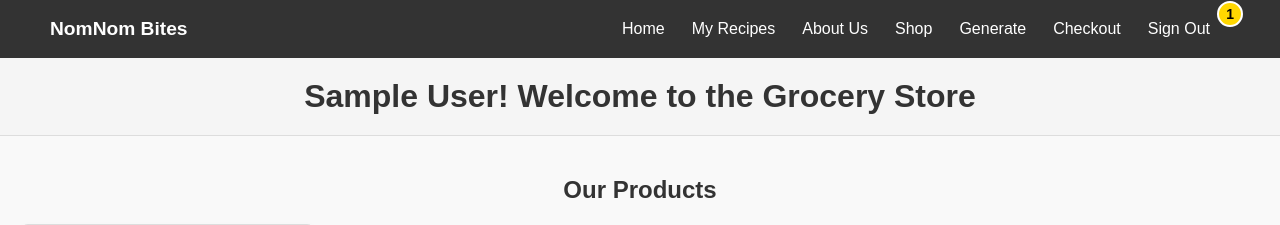
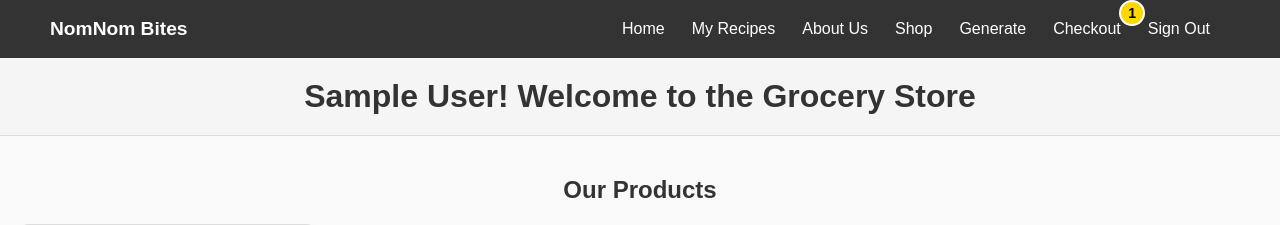
Before and after one commit to sudocanttype/CS-3354.002-Team-5, a Flask app: template templates/grocerystorepage.html in a window 1280 px wide. Shown: the top 225 px of the page. Run offline with Flask 3, Linux system fonts and the light colour scheme; the template is opened without the code that fills it: most values are stand-ins (such as "Sample title", 1, 10 or a date in 2020); grey boxes marked "Sample" are stand-in pictures.

Commit message:
Fixed footer layout in checkout page and fixed grocery counter spacing in header link. Also added sign out button in checkout

```diff
--- a/templates/checkout.html
+++ b/templates/checkout.html
@@ -312,6 +312,7 @@ input[readonly] {
             <a href="{{ url_for('shop') }}" class="shop-btn">Shop</a>
             <a href="{{ url_for('checkout') }}" class="checkout-btn">Checkout</a>
             <a href="{{ url_for('myorders') }}" class="past-orders">View My Past Orders</a>
+            <a href="{{ url_for('logout') }}">Sign Out</a>
         </div>
     </nav>
 </header>
--- a/templates/grocerystorepage.html
+++ b/templates/grocerystorepage.html
@@ -65,8 +65,8 @@ margin-right: 15px;
 
 .checkout-badge {
   position: absolute;
-  top: 1px;
-  right: 37px;
+  top: 0;
+  right: 135px;
   background-color: gold;
   color: black;
   border-radius: 50%;
```
